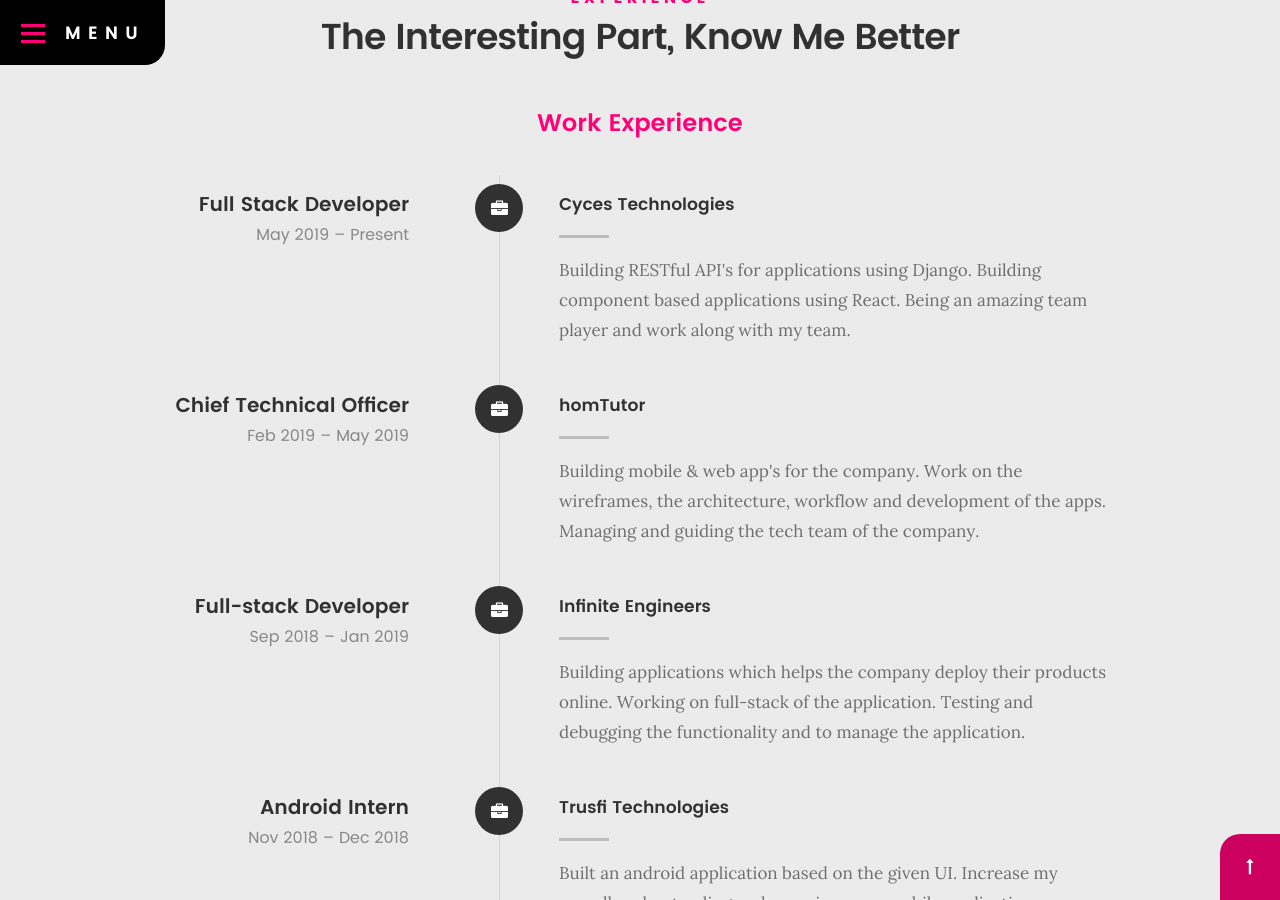
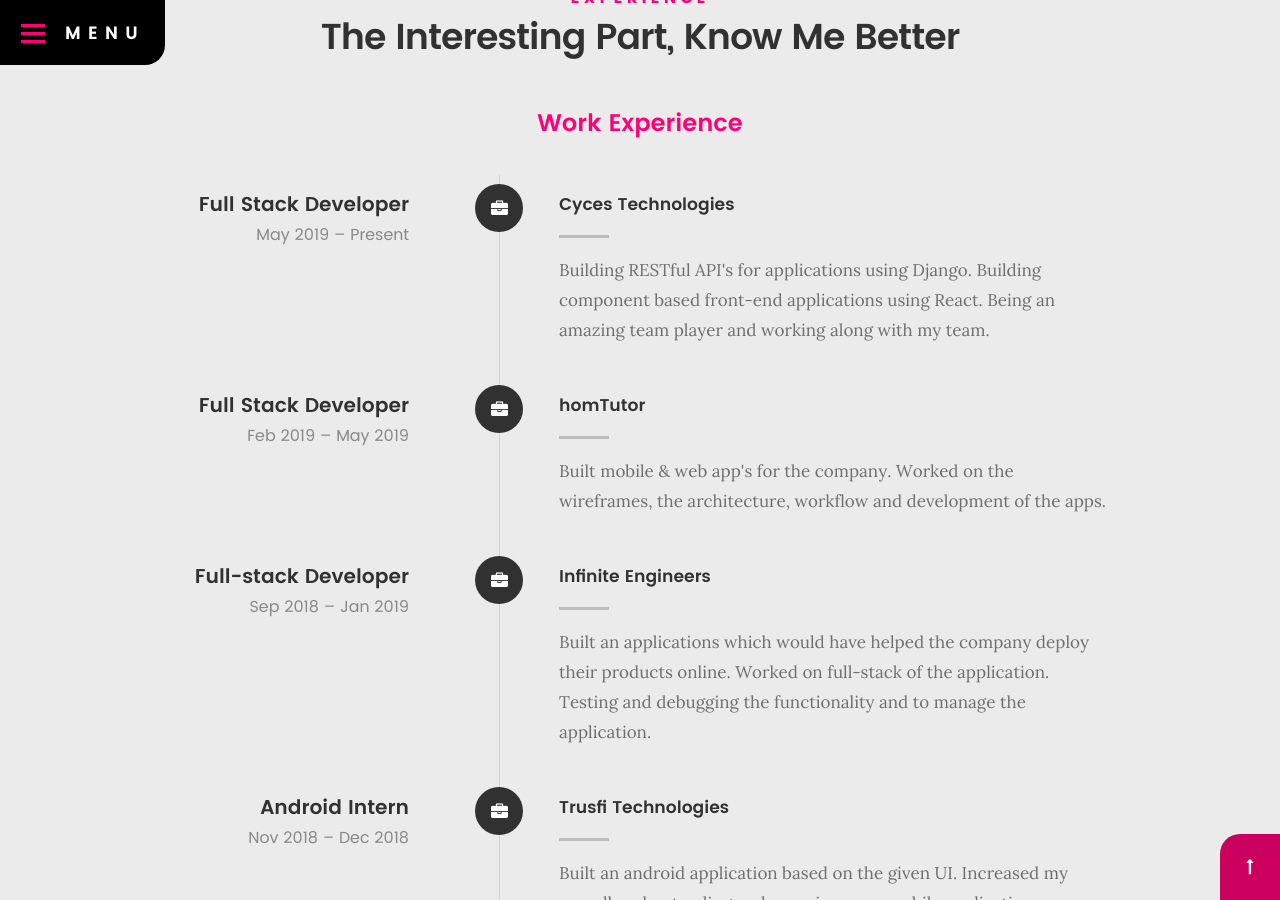
Before and after one commit to ajaidanial/ajaidanial.github.io, a Jekyll site: the page built from index.html, in a window 1280 px wide and 900 px high, scrolled down 2624 px. Built offline with Jekyll 4.4.1, drawn with Linux system fonts in a browser that asks for light colours; some web fonts are replaced; comment, search, counter and statistics services are not loaded; some of the changed text lies outside the part shown.

Commit message:
job contents change

```diff
--- a/_data/experience.yml
+++ b/_data/experience.yml
@@ -1,24 +1,24 @@
 - name: Cyces Technologies
   role: Full Stack Developer
   date: May 2019 – Present
-  content: Building RESTful API's for applications using Django. Building component based applications using React. Being an amazing team player and work along with my team.
+  content: Building RESTful API's for applications using Django. Building component based front-end applications using React. Being an amazing team player and working along with my team.
 
 - name: homTutor
-  role: Chief Technical Officer
+  role: Full Stack Developer
   date: Feb 2019 – May 2019
-  content: Building mobile & web app's for the company. Work on the wireframes, the architecture, workflow and development of the apps. Managing and guiding the tech team of the company.
+  content: Built mobile & web app's for the company. Worked on the wireframes, the architecture, workflow and development of the apps.
 
 - name: Infinite Engineers
   role: Full-stack Developer
   date: Sep 2018 – Jan 2019
-  content: Building applications which helps the company deploy their products online. Working on full-stack of the application. Testing and debugging the functionality and to manage the application.
+  content: Built an applications which would have helped the company deploy their products online. Worked on full-stack of the application. Testing and debugging the functionality and to manage the application.
 
 - name: Trusfi Technologies
   role: Android Intern
   date: Nov 2018 – Dec 2018
-  content: Built an android application based on the given UI. Increase my overall understanding and experience on mobile application development using android.
+  content: Built an android application based on the given UI. Increased my overall understanding and experience on mobile application development using android.
 
 - name: Dotless Technologies
   role: Web Developer
   date: Jun 2018 – Sep 2018
-  content: Developing websites for clients based on their preference and needs. Understanding a clients mindset and working accordingly.
+  content: Developed websites for clients based on their preference and needs. Understanding a clients mindset and working accordingly.
```
